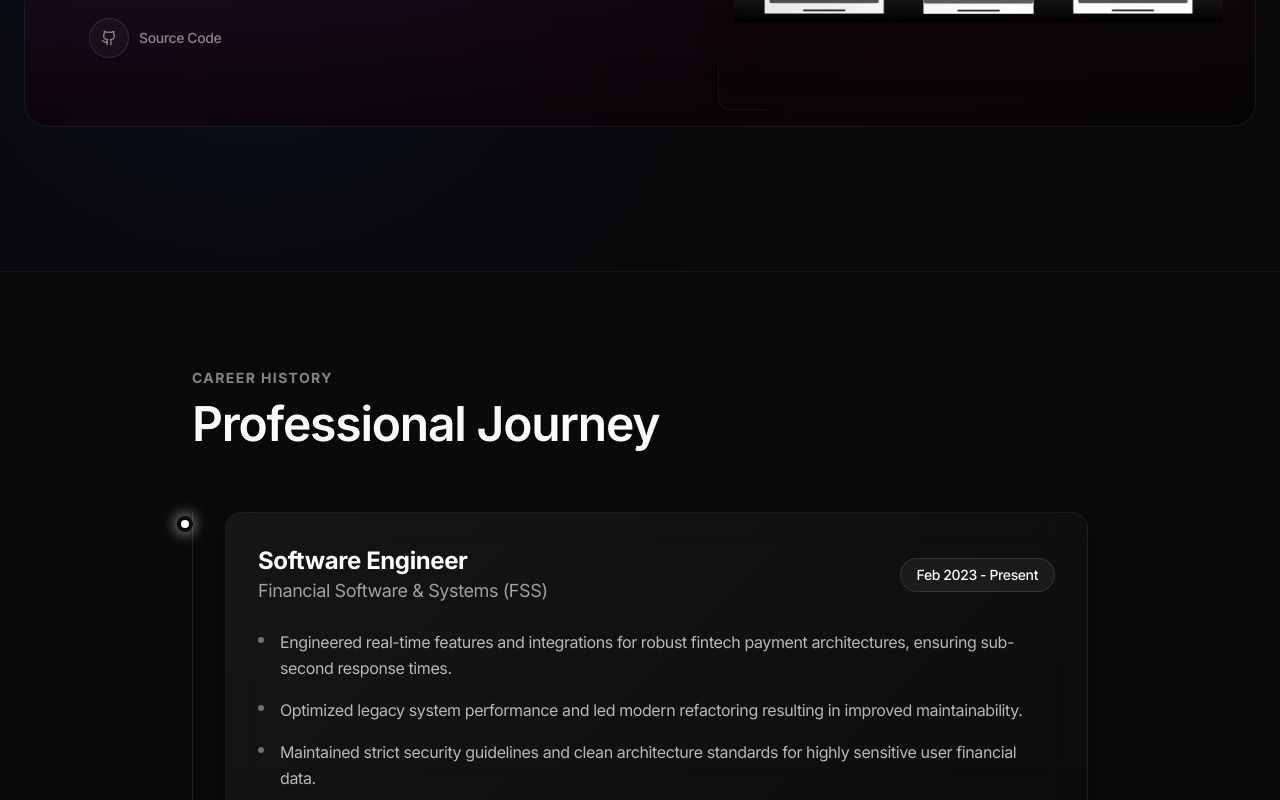
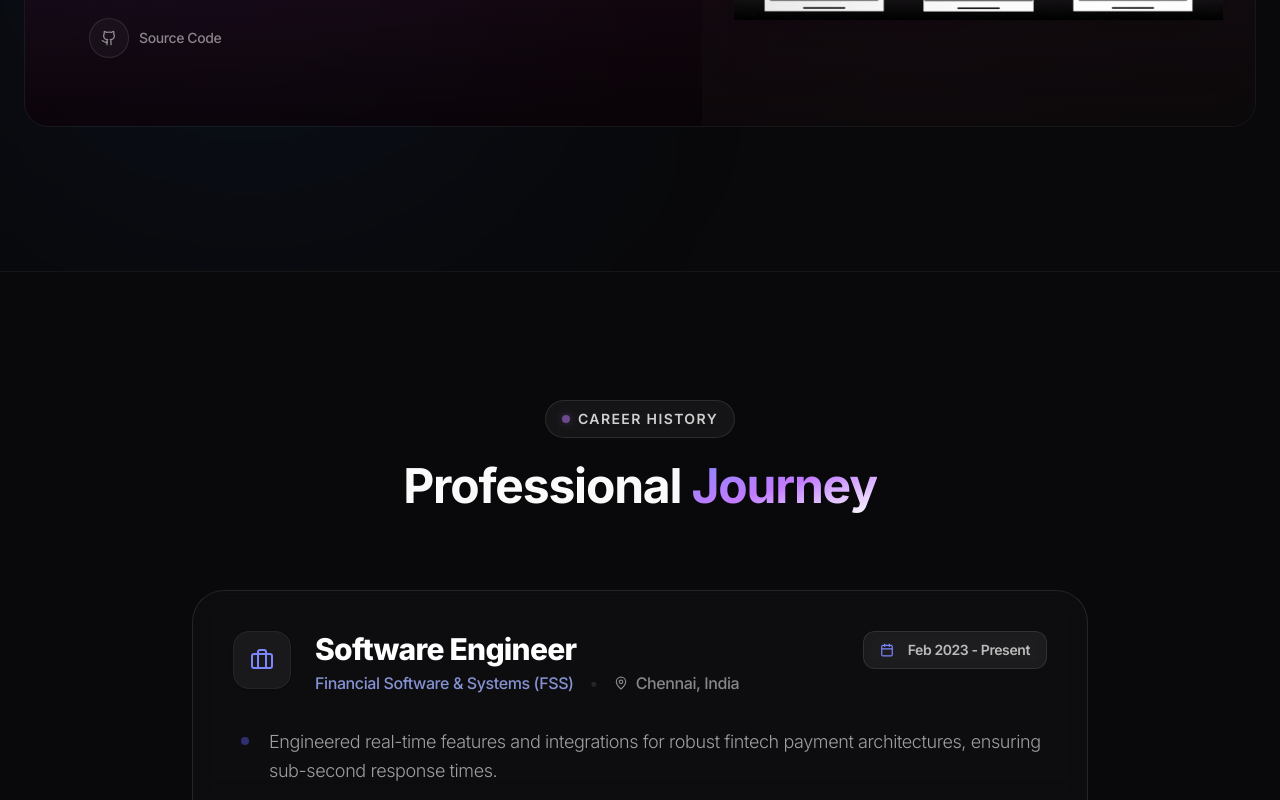
Before and after one commit to Surajit-Roy/personal-portfolio, a Next.js app: page / in a window 1280 px wide. Shown: the part 4878-5678 px from the top of the page. Built offline with nearby package versions, Linux system fonts and the light colour scheme.

Commit message:
feat: redesign experience section with enhanced UI components and update project layout constraints

```diff
--- a/components/Experience.tsx
+++ b/components/Experience.tsx
@@ -1,11 +1,13 @@
 "use client";
 
 import { motion } from "framer-motion";
+import { Briefcase, Calendar, MapPin } from "lucide-react";
 
 const experiences = [
   {
     company: "Financial Software & Systems (FSS)",
     role: "Software Engineer",
+    location: "Chennai, India",
     duration: "Feb 2023 - Present",
     achievements: [
       "Engineered real-time features and integrations for robust fintech payment architectures, ensuring sub-second response times.",
@@ -13,59 +15,104 @@ const experiences = [
       "Maintained strict security guidelines and clean architecture standards for highly sensitive user financial data.",
       "Collaborated with cross-functional teams to drastically reduce technical debt while shipping frequent feature updates."
     ],
-    tech: ["iOS", "Flutter", "Swift", "Dart", "Payment SDKs", "Payment Gateway Integration", "Fintech", "Agile", "Jira", "Git"]
+    tech: ["iOS", "Flutter", "Swift", "Dart", "Payment SDKs", "Fintech", "Agile", "Git"]
   }
 ];
 
 export function Experience() {
   return (
-    <section id="experience" className="py-24 px-6 bg-background relative border-t border-white/5">
-      <div className="max-w-4xl mx-auto">
+    <section id="experience" className="py-16 md:py-24 lg:py-32 px-6 bg-background relative border-t border-white/5 overflow-hidden">
+      {/* atmospheric background glows */}
+      <div className="absolute top-1/2 left-0 -translate-y-1/2 w-[30rem] h-[30rem] bg-indigo-500/10 rounded-full blur-[120px] pointer-events-none -z-10" />
+      <div className="absolute bottom-0 right-0 w-[25rem] h-[25rem] bg-purple-500/10 rounded-full blur-[100px] pointer-events-none -z-10" />
+
+      <div className="max-w-5xl mx-auto">
         <motion.div
           initial={{ opacity: 0, y: 20 }}
           whileInView={{ opacity: 1, y: 0 }}
           viewport={{ once: true, margin: "-100px" }}
-          className="mb-16"
+          transition={{ duration: 0.6, ease: "easeOut" }}
+          className="mb-12 md:mb-20 flex flex-col items-start md:items-center md:text-center"
         >
-          <h2 className="text-sm font-bold tracking-widest text-white/50 uppercase mb-3">Career History</h2>
-          <h3 className="text-3xl md:text-5xl font-semibold tracking-tight">Professional Journey</h3>
+          <div className="inline-flex items-center gap-2 px-3 py-1 md:px-4 md:py-2 rounded-full border border-white/10 bg-white/5 w-fit mb-4 md:mb-6 backdrop-blur-sm shadow-[0_0_15px_rgba(255,255,255,0.02)]">
+            <span className="w-1.5 h-1.5 md:w-2 md:h-2 rounded-full bg-purple-400 animate-pulse shadow-[0_0_10px_rgba(192,132,252,0.5)]" />
+            <h2 className="text-[10px] md:text-sm font-semibold tracking-widest text-white/80 uppercase">Career History</h2>
+          </div>
+          <h3 className="text-3xl md:text-4xl lg:text-5xl font-bold tracking-tight">
+            Professional <span className="text-transparent bg-clip-text bg-gradient-to-br from-indigo-400 via-purple-400 to-white">Journey</span>
+          </h3>
         </motion.div>
 
-        <div className="relative border-l border-white/10 ml-4 md:ml-0 md:pl-8 space-y-16">
+        <div className="space-y-8 md:space-y-12 max-w-4xl mx-auto">
           {experiences.map((exp, idx) => (
             <motion.div
               key={idx}
-              initial={{ opacity: 0, x: -20 }}
-              whileInView={{ opacity: 1, x: 0 }}
+              initial={{ opacity: 0, y: 30 }}
+              whileInView={{ opacity: 1, y: 0 }}
               viewport={{ once: true }}
-              transition={{ duration: 0.6 }}
-              className="relative"
+              transition={{ duration: 0.7, delay: idx * 0.1 }}
+              className="group relative"
             >
-              <div className="absolute -left-10 md:-left-12 top-1 w-4 h-4 bg-white rounded-full shadow-[0_0_15px_rgba(255,255,255,0.8)] border-4 border-background" />
+              {/* Vertical accent bar - only on desktop */}
+              <div className="hidden md:absolute -left-6 top-0 bottom-0 w-[2px] bg-gradient-to-b from-indigo-500/50 via-purple-500/50 to-transparent rounded-full opacity-0 group-hover:opacity-100 transition-opacity duration-700" />
 
-              <div className="glass-card p-8 rounded-2xl border border-white/5">
-                <div className="flex flex-col md:flex-row md:items-center justify-between gap-4 mb-6">
-                  <div>
-                    <h4 className="text-2xl font-bold text-white">{exp.role}</h4>
-                    <span className="text-lg text-white/60">{exp.company}</span>
+              <div className="relative group p-6 md:p-8 lg:p-10 rounded-[2rem] border border-white/10 bg-white/[0.02] backdrop-blur-md overflow-hidden hover:bg-white/[0.04] transition-all duration-500 hover:shadow-[0_0_40px_rgba(99,102,241,0.08)]">
+                {/* subtle card glow */}
+                <div className="absolute inset-0 bg-gradient-to-br from-indigo-500/5 via-transparent to-transparent opacity-0 group-hover:opacity-100 transition-opacity duration-700 pointer-events-none" />
+
+                {/* header */}
+                <div className="relative z-10 flex flex-col md:flex-row md:items-start justify-between gap-4 md:gap-8 mb-8">
+                  <div className="flex items-start gap-4 md:gap-6">
+                    <div className="p-3 md:p-4 bg-white/5 rounded-2xl text-indigo-400 group-hover:scale-110 group-hover:bg-indigo-500/20 group-hover:text-indigo-300 transition-all duration-300 shadow-sm border border-white/5 shrink-0">
+                      <Briefcase className="w-5 h-5 md:w-6 md:h-6" />
+                    </div>
+                    <div>
+                      <h4 className="text-xl md:text-3xl font-extrabold text-white tracking-tight mb-1">{exp.role}</h4>
+                      <div className="flex flex-wrap items-center gap-3 md:gap-4 text-white/50 text-xs md:text-base font-medium">
+                        <span className="text-indigo-300/80">{exp.company}</span>
+                        <span className="hidden md:inline text-white/10">•</span>
+                        <div className="flex items-center gap-1.5 md:gap-2">
+                           <MapPin className="w-3 h-3 md:w-3.5 md:h-3.5" />
+                           <span>{exp.location}</span>
+                        </div>
+                      </div>
+                    </div>
                   </div>
-                  <div className="px-4 py-1.5 rounded-full border border-white/10 bg-white/5 text-sm font-medium w-fit">
+                  <div className="flex items-center gap-2 px-3 py-1.5 md:px-4 md:py-2 rounded-xl bg-white/5 border border-white/10 text-[10px] md:text-sm font-semibold text-white/70 backdrop-blur-sm self-start whitespace-nowrap">
+                    <Calendar className="w-3 h-3 md:w-3.5 md:h-3.5 text-indigo-400 mr-1.5" />
                     {exp.duration}
                   </div>
                 </div>
 
-                <ul className="space-y-4 mb-8">
+                {/* Achievements list */}
+                <div className="relative z-10 space-y-4 md:space-y-5 mb-8 md:pl-2">
                   {exp.achievements.map((item, i) => (
-                    <li key={i} className="flex items-start gap-4 text-white/70">
-                      <span className="mt-2 w-1.5 h-1.5 rounded-full bg-white/40 shrink-0" />
-                      <span className="leading-relaxed">{item}</span>
-                    </li>
+                    <motion.div
+                      key={i}
+                      initial={{ opacity: 0, x: -10 }}
+                      whileInView={{ opacity: 1, x: 0 }}
+                      viewport={{ once: true }}
+                      transition={{ delay: 0.2 + (i * 0.1) }}
+                      className="flex items-start gap-3.5 md:gap-5 group/item"
+                    >
+                      <div className="mt-1.5 md:mt-2.5 w-1.5 h-1.5 md:w-2 md:h-2 rounded-full bg-indigo-500/40 group-hover/item:bg-indigo-400/80 group-hover/item:scale-125 transition-all shrink-0" />
+                      <p className="text-white/60 text-[13px] md:text-lg leading-relaxed font-light group-hover/item:text-white/80 transition-colors">
+                        {item}
+                      </p>
+                    </motion.div>
                   ))}
-                </ul>
+                </div>
 
-                <div className="flex flex-wrap gap-2 pt-6 border-t border-white/10">
+                {/* tech stacks footer */}
+                <div className="relative z-10 flex flex-wrap gap-1.5 md:gap-2.5 pt-6 md:pt-8 border-t border-white/10">
+                  <span className="w-full text-[10px] md:text-xs font-bold uppercase tracking-widest text-white/30 mb-2">Tech Stack & Tools</span>
                   {exp.tech.map((t, i) => (
-                    <span key={i} className="text-xs font-semibold text-white/50">{t}{i < exp.tech.length - 1 && " •"}</span>
+                    <span
+                      key={i}
+                      className="px-2.5 py-1 md:px-3 md:py-1.5 rounded-lg text-[10px] md:text-xs font-semibold border border-white/10 bg-white/[0.03] text-white/50 hover:text-white/80 hover:border-white/20 transition-all duration-300"
+                    >
+                      {t}
+                    </span>
                   ))}
                 </div>
               </div>
--- a/components/Projects.tsx
+++ b/components/Projects.tsx
@@ -75,21 +75,21 @@ function ProjectCard({ project, index }: { project: typeof projects[0], index: n
         <div className="absolute inset-0 bg-gradient-to-t from-black/60 via-transparent to-transparent" />
 
         {/* Content Layout */}
-        <div className={`relative z-10 flex flex-col ${isReversed ? 'lg:flex-row-reverse' : 'lg:flex-row'} min-h-[480px] md:min-h-[520px]`}>
+        <div className={`relative z-10 flex flex-col ${isReversed ? 'lg:flex-row-reverse' : 'lg:flex-row'} min-h-[360px] md:min-h-[520px]`}>
 
           {/* Text Content Side */}
           <motion.div
             style={{ opacity: contentOpacity }}
-            className="w-full lg:w-[55%] flex flex-col justify-center p-8 md:p-12 lg:p-16 gap-6 order-2 lg:order-none"
+            className="w-full lg:w-[55%] flex flex-col justify-center p-6 md:p-12 lg:p-16 gap-4 md:gap-6 order-2 lg:order-none"
           >
             {/* Project Number & Tech Tags */}
-            <div className="flex items-center gap-4 flex-wrap">
-              <span className={`text-5xl font-black bg-gradient-to-br ${project.accentGradient} bg-clip-text text-transparent opacity-30 leading-none`}>
+            <div className="flex items-center gap-3 md:gap-4 flex-wrap">
+              <span className={`text-4xl md:text-5xl font-black bg-gradient-to-br ${project.accentGradient} bg-clip-text text-transparent opacity-30 leading-none`}>
                 {project.number}
               </span>
-              <div className="flex flex-wrap gap-2">
+              <div className="flex flex-wrap gap-1.5 md:gap-2">
                 {project.tech.map(t => (
-                  <span key={t} className="text-[11px] font-semibold tracking-widest uppercase px-3 py-1.5 rounded-full bg-white/[0.06] border border-white/[0.08] text-white/50 backdrop-blur-sm transition-all duration-300 hover:bg-white/10 hover:text-white/70">
+                  <span key={t} className="text-[9px] md:text-[11px] font-semibold tracking-widest uppercase px-2.5 py-1 md:px-3 md:py-1.5 rounded-full bg-white/[0.06] border border-white/[0.08] text-white/50 backdrop-blur-sm transition-all duration-300 hover:bg-white/10 hover:text-white/70">
                     {t}
                   </span>
                 ))}
@@ -97,22 +97,22 @@ function ProjectCard({ project, index }: { project: typeof projects[0], index: n
             </div>
 
             {/* Title */}
-            <h4 className="text-3xl md:text-4xl lg:text-[2.75rem] font-bold tracking-tight leading-tight">
-              <span className="bg-gradient-to-r from-white to-white/70 bg-clip-text text-transparent">
+            <h4 className="text-2xl md:text-4xl lg:text-[2.75rem] font-bold tracking-tight leading-tight">
+              <span className="bg-gradient-to-r from-white to-white/70 bg-clip-text text-transparent text-balance">
                 {project.title}
               </span>
             </h4>
 
-            {/* Description */}
-            <p className="text-white/50 leading-relaxed text-base md:text-lg font-light max-w-lg">
+            {/* Description - Compact on mobile */}
+            <p className="text-white/50 leading-relaxed text-sm md:text-lg font-light max-w-lg line-clamp-3 md:line-clamp-none">
               {project.desc}
             </p>
 
-            {/* Impact Callout */}
+            {/* Impact Callout - Smaller on mobile */}
             <div className={`relative rounded-xl overflow-hidden`}>
-              <div className={`absolute left-0 top-0 bottom-0 w-[3px] bg-gradient-to-b ${project.accentGradient} rounded-full`} />
-              <div className="bg-white/[0.03] backdrop-blur-sm p-4 pl-5">
-                <p className="text-sm leading-relaxed">
+              <div className={`absolute left-0 top-0 bottom-0 w-[2px] md:w-[3px] bg-gradient-to-b ${project.accentGradient} rounded-full`} />
+              <div className="bg-white/[0.03] backdrop-blur-sm p-3 md:p-4 pl-4 md:pl-5">
+                <p className="text-xs md:text-sm leading-relaxed">
                   <span className={`font-semibold bg-gradient-to-r ${project.accentGradient} bg-clip-text text-transparent mr-2`}>Impact</span>
                   <span className="text-white/70">{project.impact}</span>
                 </p>
@@ -120,30 +120,27 @@ function ProjectCard({ project, index }: { project: typeof projects[0], index: n
             </div>
 
             {/* Action Buttons */}
-            <div className="flex items-center gap-5 pt-2">
+            <div className="flex items-center gap-5 pt-1 md:pt-2">
               {project.github && (
                 <a
                   href={project.github}
                   target="_blank"
                   rel="noreferrer"
-                  className="group/btn flex items-center gap-2.5 text-sm font-medium text-white/50 hover:text-white transition-all duration-300"
+                  className="group/btn flex items-center gap-2.5 text-xs md:text-sm font-medium text-white/50 hover:text-white transition-all duration-300"
                 >
-                  <div className="flex items-center justify-center w-10 h-10 rounded-full border border-white/10 bg-white/[0.03] group-hover/btn:border-white/20 group-hover/btn:bg-white/[0.08] transition-all duration-300">
-                    <Github className="w-4 h-4" />
+                  <div className="flex items-center justify-center w-8 h-8 md:w-10 md:h-10 rounded-full border border-white/10 bg-white/[0.03] group-hover/btn:border-white/20 group-hover/btn:bg-white/[0.08] transition-all duration-300">
+                    <Github className="w-3.5 h-3.5 md:w-4 md:h-4" />
                   </div>
                   <span className="group-hover/btn:translate-x-0.5 transition-transform duration-300">Source Code</span>
-                  <ArrowUpRight className="w-3.5 h-3.5 opacity-0 -translate-x-2 group-hover/btn:opacity-100 group-hover/btn:translate-x-0 transition-all duration-300" />
                 </a>
               )}
             </div>
           </motion.div>
 
-          {/* Image Side — Constrained container for wide images */}
-          <div className="w-full lg:w-[45%] relative overflow-hidden order-1 lg:order-none min-h-[240px] md:min-h-[320px] lg:min-h-0">
-            {/* Subtle mesh overlay */}
-            <div className="absolute inset-0 z-10 bg-gradient-to-t from-black/10 via-transparent to-black/5 lg:bg-gradient-to-l lg:from-transparent lg:via-transparent lg:to-black/10 pointer-events-none" />
+          {/* Image Side — Smaller on mobile */}
+          <div className="w-full lg:w-[45%] relative overflow-hidden order-1 lg:order-none min-h-[180px] md:min-h-[320px] lg:min-h-0 bg-white/[0.02]">
+            <div className="absolute inset-0 z-10 bg-gradient-to-t from-black/20 via-transparent to-transparent md:to-black/5 lg:bg-gradient-to-l lg:from-transparent lg:via-transparent lg:to-black/10 pointer-events-none" />
 
-            {/* Image Container with Parallax */}
             <motion.div
               style={{ y: imageY }}
               className="absolute inset-0 w-full h-[120%] -top-[10%]"
@@ -157,10 +154,6 @@ function ProjectCard({ project, index }: { project: typeof projects[0], index: n
                 />
               </div>
             </motion.div>
-
-            {/* Corner decorators */}
-            <div className="absolute top-4 right-4 z-20 w-12 h-12 border-t border-r border-white/[0.06] rounded-tr-xl pointer-events-none" />
-            <div className="absolute bottom-4 left-4 z-20 w-12 h-12 border-b border-l border-white/[0.06] rounded-bl-xl pointer-events-none" />
           </div>
         </div>
       </div>
@@ -170,7 +163,7 @@ function ProjectCard({ project, index }: { project: typeof projects[0], index: n
 
 export function Projects() {
   return (
-    <section id="projects" className="py-28 md:py-36 px-6 bg-background relative overflow-hidden">
+    <section id="projects" className="py-16 md:py-36 px-6 bg-background relative overflow-hidden">
       {/* Subtle Background Accents */}
       <div className="absolute top-0 left-1/2 -translate-x-1/2 w-[600px] h-[1px] bg-gradient-to-r from-transparent via-white/10 to-transparent" />
       <div className="absolute top-20 right-0 w-[500px] h-[500px] bg-indigo-500/[0.08] blur-[140px] rounded-full pointer-events-none" />
@@ -184,7 +177,7 @@ export function Projects() {
           whileInView={{ opacity: 1, y: 0 }}
           viewport={{ once: true }}
           transition={{ duration: 0.7 }}
-          className="mb-20 md:mb-28"
+          className="mb-12 md:mb-28"
         >
           <div className="flex flex-col md:flex-row md:items-end md:justify-between gap-6">
             <div>
@@ -211,7 +204,7 @@ export function Projects() {
         </motion.div>
 
         {/* Project Cards */}
-        <div className="space-y-16 md:space-y-20">
+        <div className="space-y-8 md:space-y-20">
           {projects.map((project, idx) => (
             <ProjectCard key={idx} index={idx} project={project} />
           ))}
```
